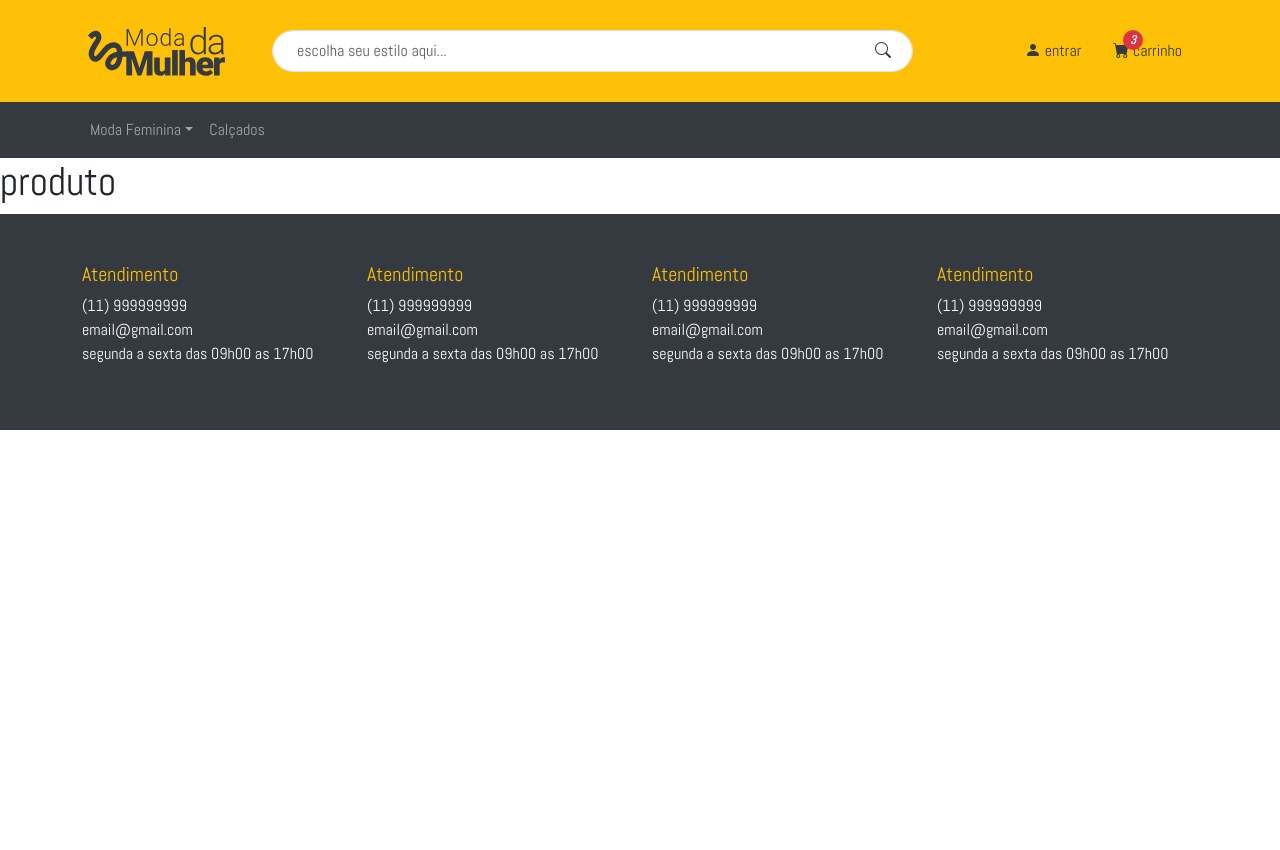
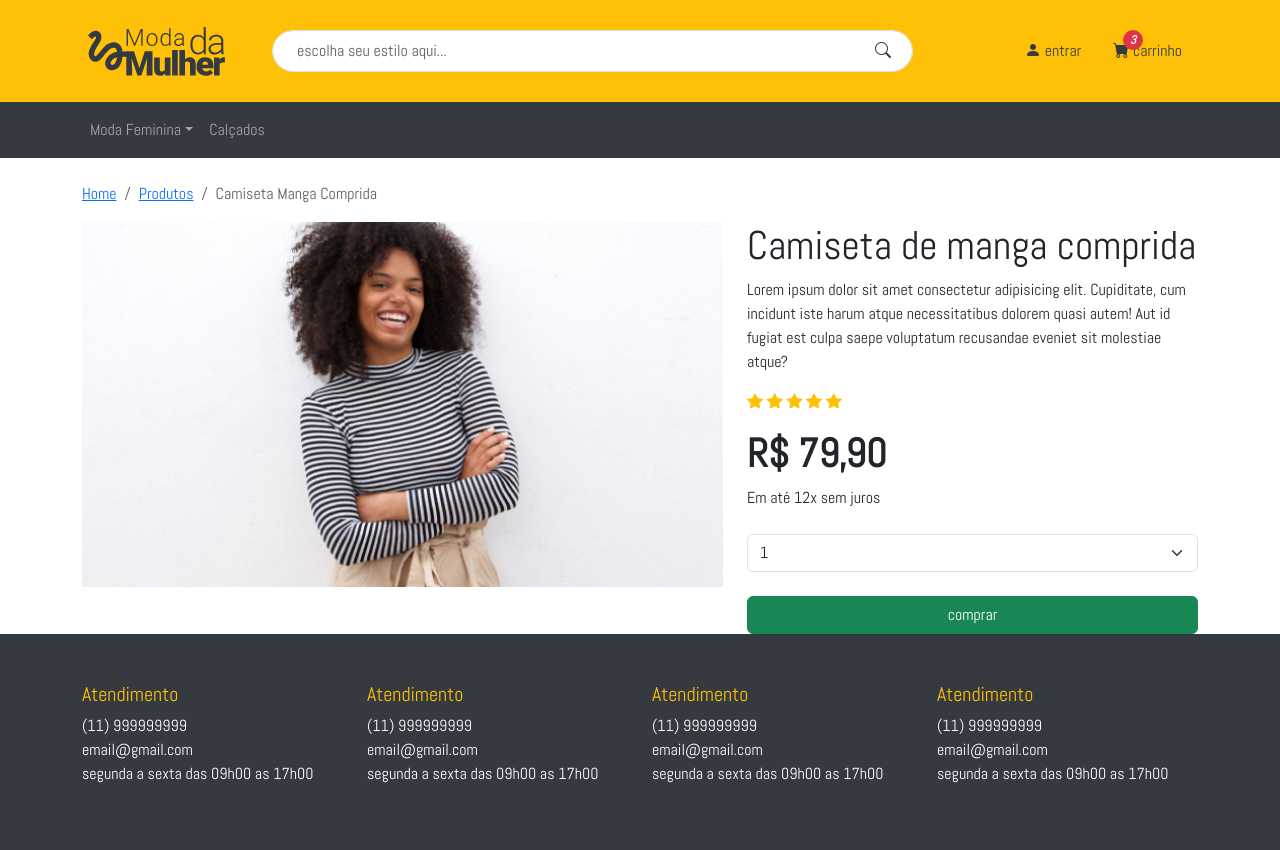
Before and after one commit to jeffersonchaves/moda-da-mulher, a PHP site: page /produto.php in a window 1280 px wide. Before the commit the page ends 430 px from the top, so only its background shows below. Run offline with PHP 8.4, Linux system fonts and the light colour scheme; some libraries are stand-ins or nearby versions.

Commit message:
feat: criação da página de produtos

```diff
--- a/assets/styles/app.css
+++ b/assets/styles/app.css
@@ -12,6 +12,14 @@
 
 body {
     font-family: 'Abel', Arial, sans-serif;
+    display: flex;
+    flex-direction: column;
+
+    min-height: 100vh;
+}
+
+main {
+    flex: 1;
 }
 
 .bg-cor-primaria {
--- a/assets/styles/produtos.css
+++ b/assets/styles/produtos.css
@@ -3,5 +3,17 @@
     .bi-star-fill {
         color: var(--cor-primaria);
     }
+}
+
+.produto {
+
+    .bi-star-fill {
+        color: var(--cor-primaria);
+    }
+
+    .preco {
+        font-size: 40px;
+        font-weight: bold;
+    }
 
 }
--- a/produto.php
+++ b/produto.php
@@ -1,10 +1,76 @@
 <?php require __DIR__ . "/header.php"; ?>
 
-<main>
+<main class="produto">
 
-<h1>produto</h1>
 
+    <div class="container">
+
+        <nav class="mt-4" aria-label="breadcrumb">
+            <ol class="breadcrumb">
+                <li class="breadcrumb-item"><a href="index.html">Home</a></li>
+                <li class="breadcrumb-item"><a href="produtos.php">Produtos</a></li>
+                <li class="breadcrumb-item active" aria-current="page">Camiseta Manga Comprida</li>
+            </ol>
+        </nav>
+
+        <!-- Imagem e descrição -->
+        <div class="row">
+            <div class="col-md-7">
+                <img src="assets/images/produtos/details/foto-carrinho-camiseta-manga-comprida.jpg" class="w-100" alt="">
+            </div>
+            <div class="col-md-5">
+
+                <h1>Camiseta de manga comprida</h1>
+
+                <p>Lorem ipsum dolor sit amet consectetur adipisicing elit. Cupiditate, cum incidunt iste harum atque necessitatibus dolorem quasi autem! Aut id fugiat est culpa saepe voluptatum recusandae eveniet sit molestiae atque?</p>
+
+                <div class="rating">
+                    <i class="bi bi-star-fill"></i>
+                    <i class="bi bi-star-fill"></i>
+                    <i class="bi bi-star-fill"></i>
+                    <i class="bi bi-star-fill"></i>
+                    <i class="bi bi-star-fill"></i>
+                </div>
+
+                <h5 class="preco mt-3">R$ 79,90</h5>
+                <span>Em até 12x sem juros</span>
+
+                <div class="comprar mt-4">
+
+                    <form action="">
+                        <select class="form-select" aria-label="Default select example">
+                            <option value="1">1</option>
+                            <option value="2">2</option>
+                            <option value="3">3</option>
+                        </select>
+
+                        <button type="submit" class="btn btn-success w-100 mt-4">comprar</button>
+
+                    </form>
+
+                </div>
+
+            </div>
+        </div>
+        <!-- /.imagem e descricao -->
+
+        <div class="comentarios row">
+            <div class="col">
+
+                <div class="fb-comments"
+                    data-href="https://www.seusite.com/sua-pagina"
+                    data-width="100%"
+                    data-numposts="5">
+                </div>
+
+            </div>
+        </div>
+
+    </div>
 </main>
 
+<script async defer crossorigin="anonymous"
+    src="https://connect.facebook.net/pt_BR/sdk.js#xfbml=1&version=v19.0">
+</script>
 
 <?php require __DIR__ . "/footer.php"; ?>
```
Also changed, not shown: produtos.php (added, +10 -0 lines).
